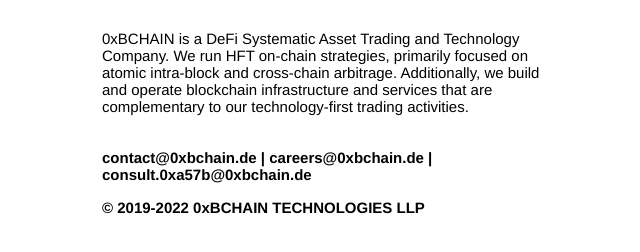
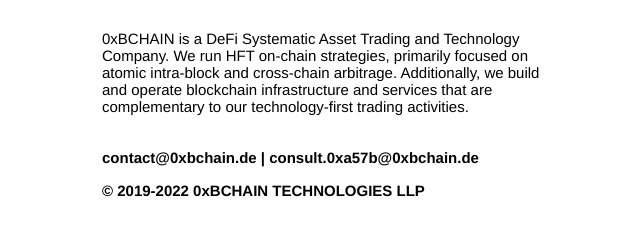
Before and after one commit to 0xbchainhft/0xbchainhft.github.io, a plain HTML site: page index.html in a window 1280 px wide. Shown: the part 536-788 px from the top of the page, without its empty margins (318-958 px from the left). Drawn offline with Linux system fonts and the light colour scheme.

Commit message:
contact edit commit

```diff
--- a/index.html
+++ b/index.html
@@ -32,7 +32,7 @@
 
 			<p>
 			    <br>
-			<span style="font-size:15px;"><span style="font-family:helvetica neue;"><strong>contact@0xbchain.de | careers@0xbchain.de | consult.0xa57b@0xbchain.de</strong></span></span></p>
+			<span style="font-size:15px;"><span style="font-family:helvetica neue;"><strong>contact@0xbchain.de | consult.0xa57b@0xbchain.de</strong></span></span></p>
 			<span style="font-size:15px;"><span style="font-family:helvetica neue;"><strong>© 2019-2022 0xBCHAIN TECHNOLOGIES LLP</strong></span></span></p>
 
 
```
